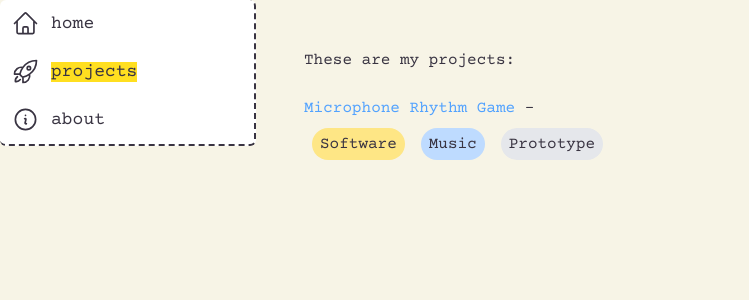
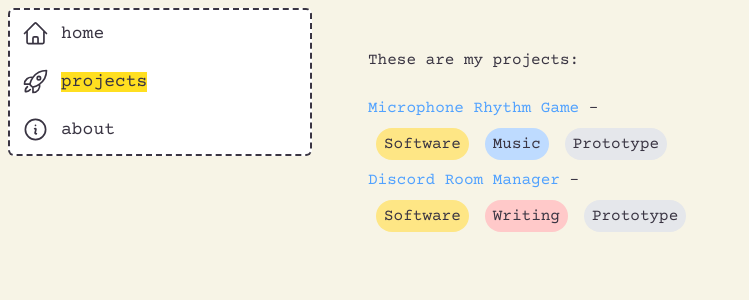
Before and after one commit to grace125/personal-site, a Next.js app: page /projects in a window 1280 px wide. Shown: the top 300 px of the page, without its empty margins (0-749 px from the left). Built offline with nearby package versions, Linux system fonts and the light colour scheme.

Commit message:
Add Discord Room Manager page

```diff
--- a/app/layout.tsx
+++ b/app/layout.tsx
@@ -33,7 +33,7 @@
         <div className="flex h-screen flex-col lg:flex-row lg:overflow-hidden">
           <SideNav />
           <div className="grow p-6 lg:overflow-y-auto lg:p-12">{children}</div>
-          <div className="w-full flex-none lg:w-64 shrink-1000000000"></div>
+          <div className="w-full flex-none lg:w-80 shrink-1000000000"></div>
         </div>
       </body>
     </html>
--- /dev/null
+++ b/app/projects/discord-room-manager/page.tsx
@@ -0,0 +1,54 @@
+import A from "@/app/ui/component/Anchor";
+import BlogEntry from "@/app/ui/component/BlogEntry";
+import BlogTitle from "@/app/ui/component/BlogTitle";
+import Heading from "@/app/ui/component/Heading";
+import P from "@/app/ui/component/Paragraph";
+import Section from "@/app/ui/component/Section";
+import Image from "next/image";
+import image1 from './image-1.gif';
+
+
+export default function Page() {
+    return <>
+        <BlogEntry>
+            <BlogTitle author="Grace Schorno" date={new Date("June 9th, 2026")}>Discord Room Manager</BlogTitle>
+            <P>
+                A <A href="https://github.com/grace125/discord-room-manager">Discord bot</A> that uses roles, voice channels, and permissions to simulate rooms in a house.
+            </P>
+            <div className="flex justify-center">
+                <Image src={image1} alt="Example of the Discord Bot in action" className="my-6" />
+            </div>
+            <Section>
+                <Heading>Trapped Inside</Heading>
+                <P>
+                    The year was 2020, and my brother wanted throw a birthday party despite the pandemic.
+                    The problem? Putting all your friends in one Discord call <b>sucks</b>.
+                </P>
+                <P>
+                    In a real party, people break out naturally into smaller conversations.
+                    But with 20+ people, one call is at best an overly-formal Zoom meeting, hand-raising and all, and at worst it's a yelling match.
+                    Proximity chat in some game might work, but not everyone invited was particularly tech-savvy, and it's a big demand to ask people to buy something they might only use once.
+                </P>
+            </Section>
+
+            <Section>
+                <Heading>A Birthday to Remember</Heading>
+                <P>
+                    My idea was simple: there's an "entrance" voice chat, and when you join it, you get the enrtance role.
+                    When you have the "entrance" role, you can see all rooms next to the entrance. You can also see an "entrance" text chat, with some flavor text and maybe an image.
+                </P>
+                <P>
+                    My brother write this flavor text, and we found that it did a fantastic job at encouraging ttendants to spread out!
+                    Before we knew it, there were small pockets of conversation in rooms people probably shouldn't have been in;
+                    there was crowding in hallways we had to break up (the voicechat had a max of 3 people, so nobody could get by);
+                    and there was casual movement between groups, especially people popping in to say hello to the birthday boy. All in all, it was a success!
+                </P>
+            </Section>
+
+
+
+
+
+        </BlogEntry>
+    </>
+}
--- a/app/projects/page.tsx
+++ b/app/projects/page.tsx
@@ -44,12 +44,12 @@
         href: "/projects/microphone-rhythm-game",
         tags: ["Software", "Music", "Prototype"]
     },
-    // {
-    //     name: "Discord Room Manager",
-    //     description: "",
-    //     href: "",
-    //     tags: ["Software", "Writing", "Prototype"]
-    // },
+    {
+        name: "Discord Room Manager",
+        description: "",
+        href: "/projects/discord-room-manager",
+        tags: ["Software", "Writing", "Prototype"]
+    },
     // {
     //     name: "Winds of Pilgrimage",
     //     description: "",
--- a/app/ui/sidenav.tsx
+++ b/app/ui/sidenav.tsx
@@ -13,8 +13,8 @@
 export default function SideNav() {
     let path = usePathname()
     console.log("aaaa", path)
-    return <div className="w-full flex-none lg:w-64">
-        <div className="block overflow-auto rounded-none lg:rounded-md bg-white border-r-0 border-b-2 border-dashed lg:border-r-2 " > {/* border-r-2 */}
+    return <div className="w-[full-4] flex-none lg:w-76 m-2">
+        <div className="block overflow-auto rounded-md bg-white border-2 border-dashed lg:border-r-2 " > {/* border-r-2 */}
             {links.map((link) => {
                 const text_style = path.startsWith(link.href) ? "bg-yellow-300" : ""
                 return <Link
```
Also changed, not shown: 1 other file (tests, documents, lock files or other folders).
